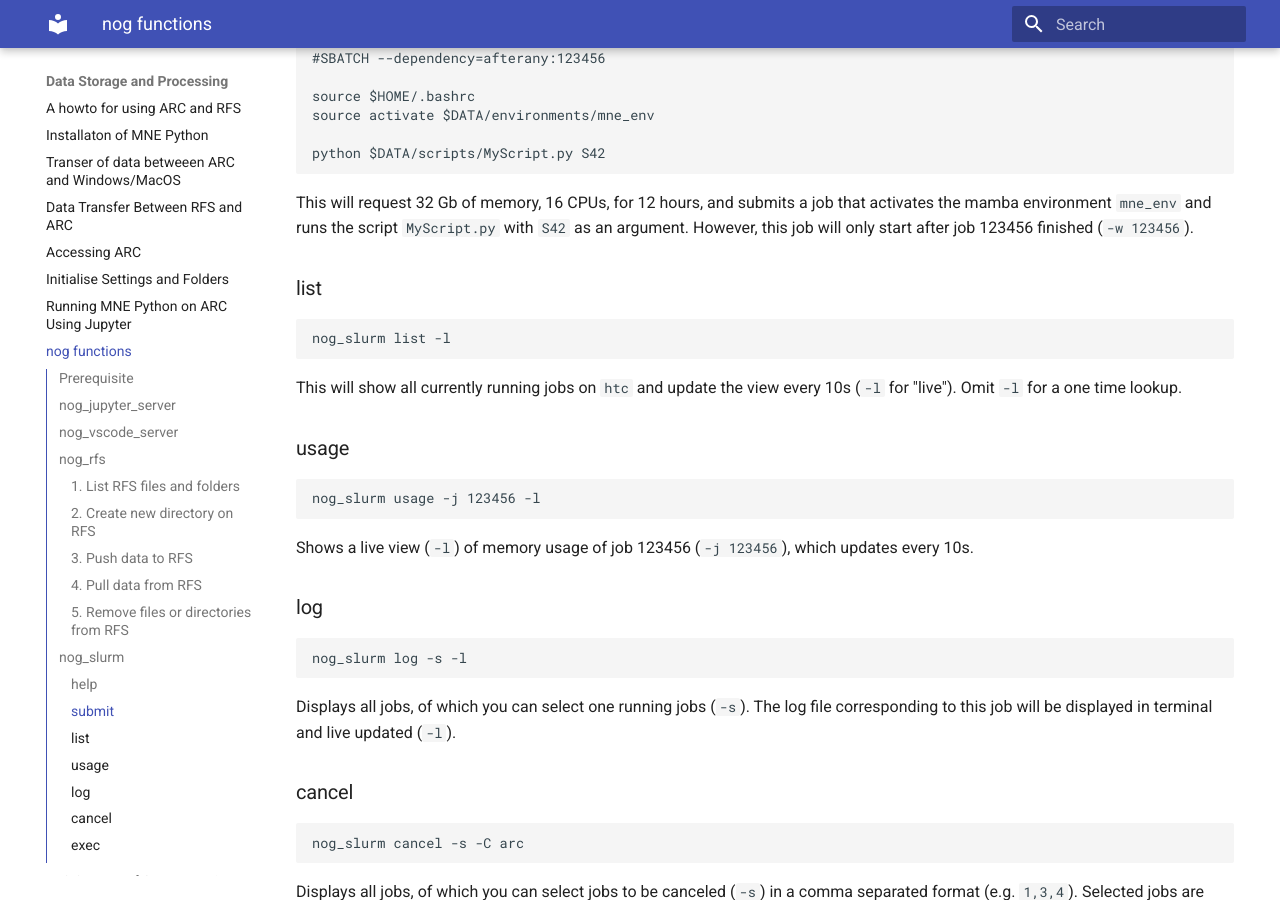
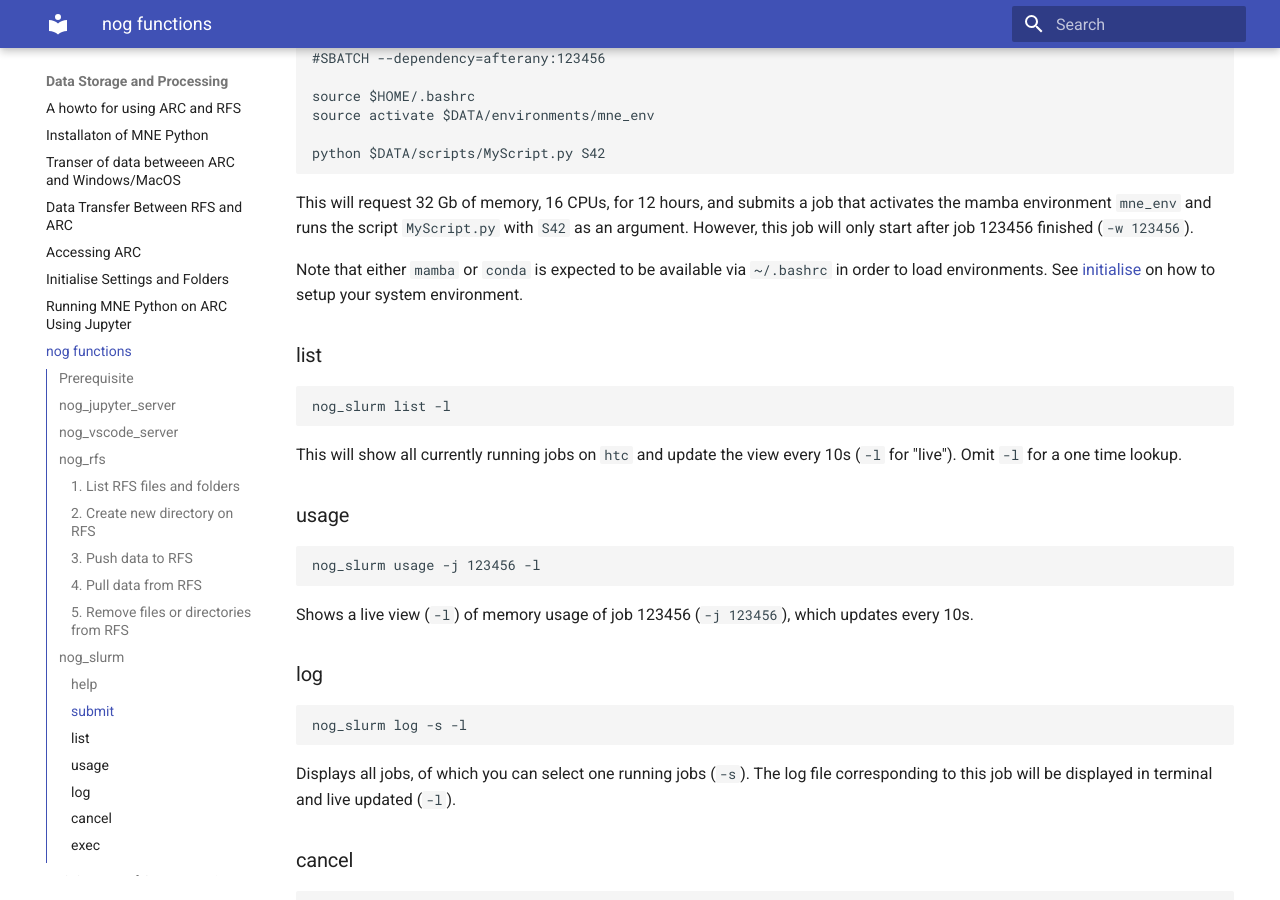
Before and after one commit to Neuronal-Oscillations/group-handbook, an MkDocs documentation site: the page built from docs/Data-Storage-and-Processing/nog-functions.md, in a window 1280 px wide and 900 px high, scrolled down 5993 px. Built offline with MkDocs 1.6.1 and Material for MkDocs 9.7.7, drawn with Linux system fonts in a browser that asks for light colours.

Commit message:
Update nog-functions.md

````diff
--- a/docs/Data-Storage-and-Processing/nog-functions.md
+++ b/docs/Data-Storage-and-Processing/nog-functions.md
@@ -298,6 +298,8 @@ python $DATA/scripts/MyScript.py S42
 
 This will request 32 Gb of memory, 16 CPUs, for 12 hours, and submits a job that activates the mamba environment `mne_env` and runs the script `MyScript.py` with `S42` as an argument. However, this job will only start after job 123456 finished (`-w 123456`).
 
+Note that either `mamba` or `conda` is expected to be available via `~/.bashrc` in order to load environments. See [initialise](initialise.md) on how to setup your system environment.
+
 ### list
 
 ```bash
````
